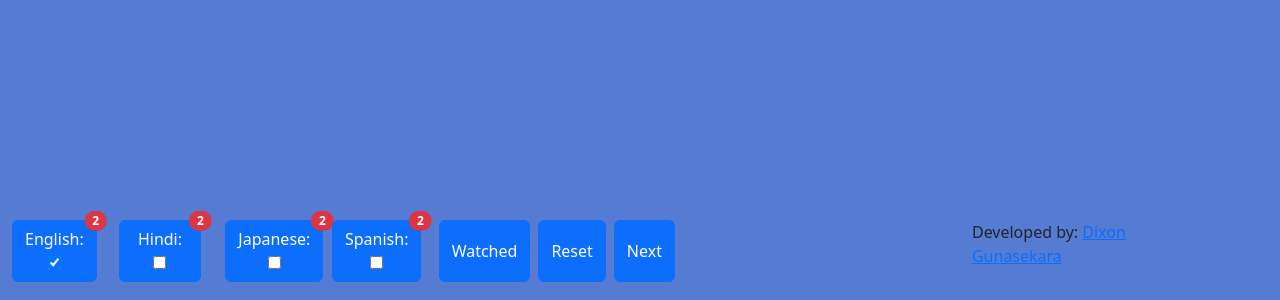
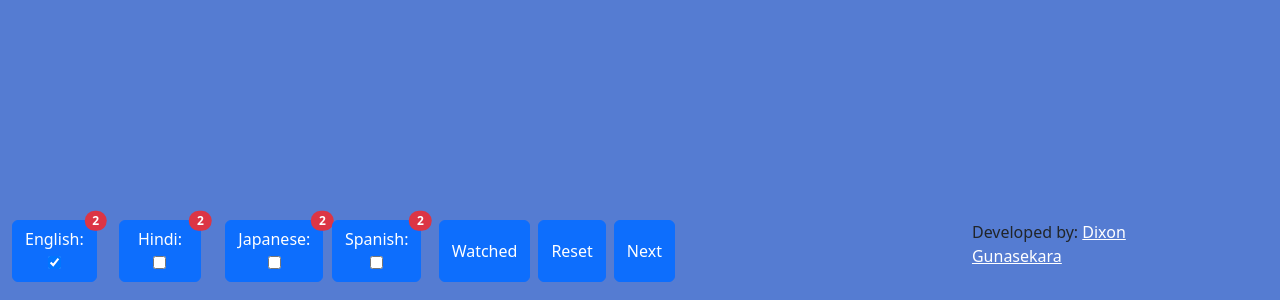
Before and after one commit to hiddenstar1000/youtube-video-suggester, a website: page fairy-tales/index.html in a window 1280 px wide. Shown: the part 500-800 px from the top of the page. Drawn offline with nearby package versions, Linux system fonts and the light colour scheme.

Commit message:
Add styles

```diff
--- a/fairy-tales/index.html
+++ b/fairy-tales/index.html
@@ -104,7 +104,10 @@
         </div>
         <div class="col-lg-2 col-md-2 col-sm-2">
           Developed by:
-          <a href="https://web.facebook.com/dixononline" target="_blank"
+          <a
+            href="https://web.facebook.com/dixononline"
+            target="_blank"
+            class="text-white"
             >Dixon Gunasekara</a
           >
         </div>
```
Also changed, not shown: index.html (+4 -1 lines), timer/index.html (+4 -1 lines), tv-series/index.html (+4 -1 lines).
